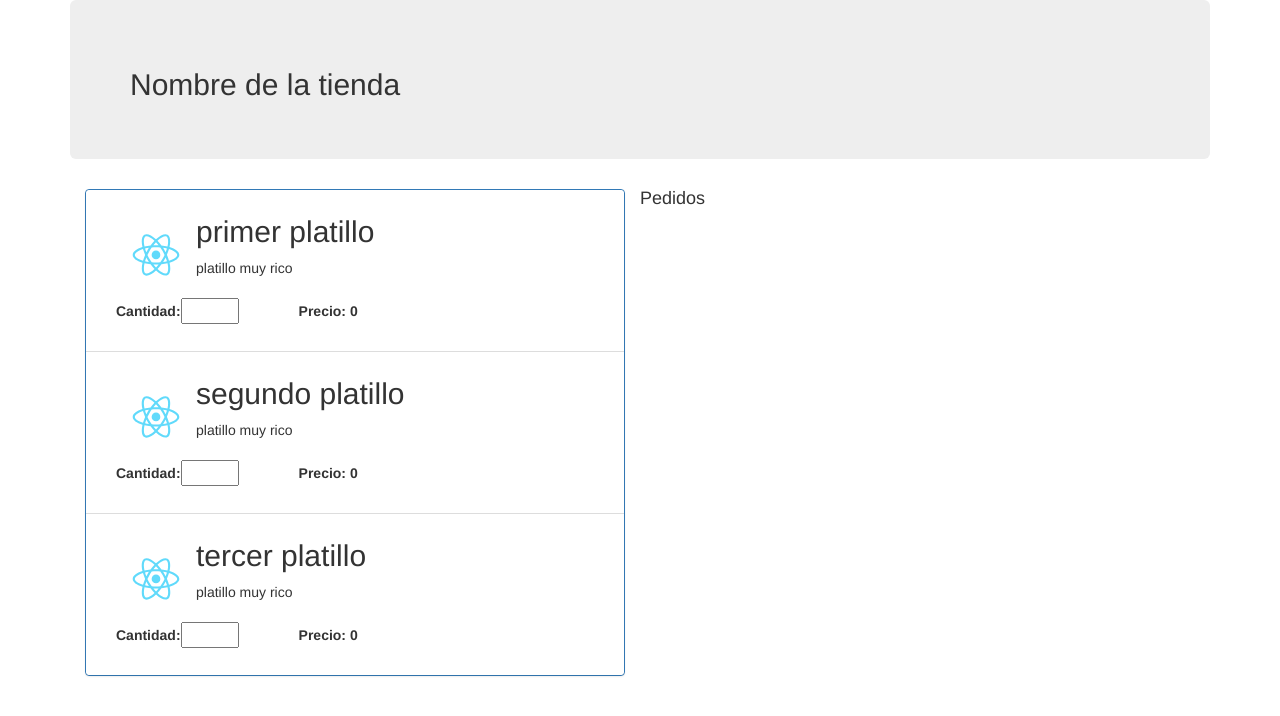
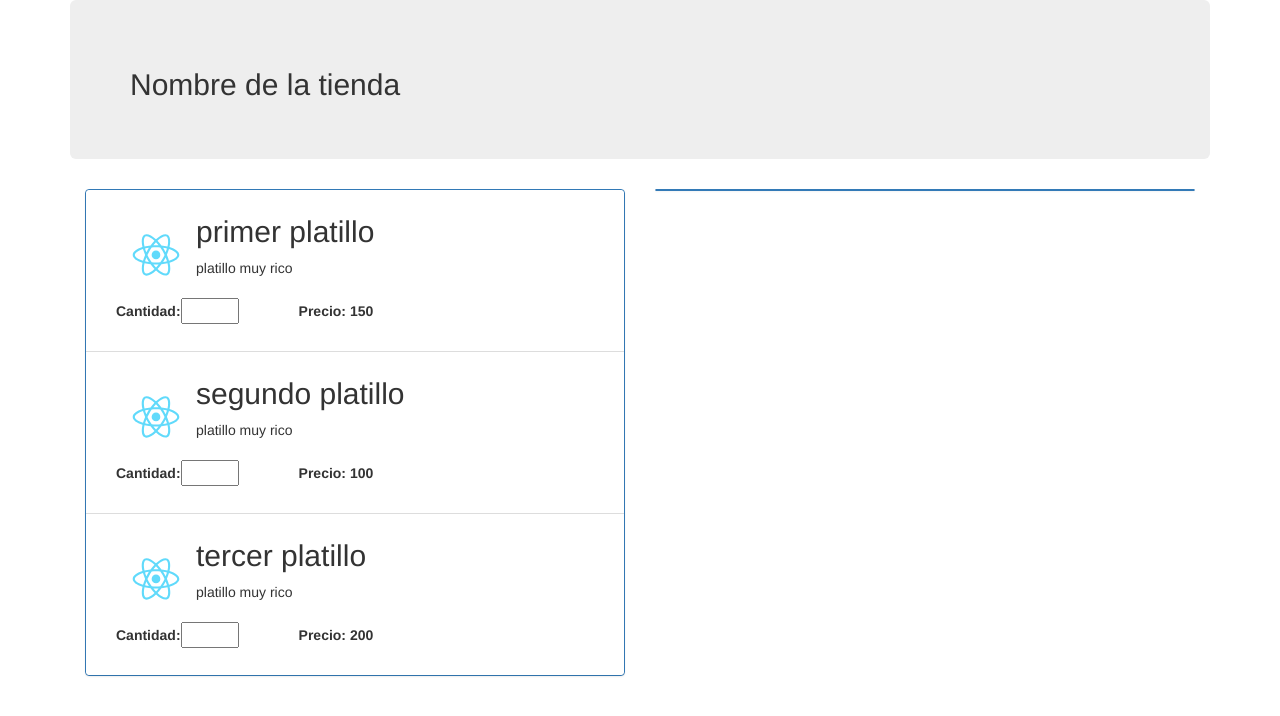
Before and after one commit to CriGacituaFlores/ReactMobx, a React (Create React App) app: page / in a window 1280 px wide. Shown: the top 716 px of the page. Built offline with nearby package versions, Linux system fonts and the light colour scheme; the HTML template or start-up script is replaced by a standard one.

Commit message:
dummy funcionando

```diff
--- a/src/Lienzo.js
+++ b/src/Lienzo.js
@@ -1,5 +1,6 @@
 import React, { Component } from 'react';
 import Platillos from './Platillos';
+import Pedidos from './Pedidos';
 
 class Lienzo extends Component {
   render(){
@@ -9,7 +10,7 @@ class Lienzo extends Component {
           <h2>Nombre de la tienda</h2>
         </div>
         <Platillos/>
-        <h4>Pedidos</h4>
+        <Pedidos/>
       </div>
     )
   }
--- a/src/Ordenar.js
+++ b/src/Ordenar.js
@@ -8,7 +8,7 @@ class Ordenar extends Component {
   }
 
   actualizarCantidad(e){
-    console.log(e);
+    this.props.hacerPedido(this.props.indice, e.target.value);
   }
 
   render(){
--- /dev/null
+++ b/src/Pedidos.js
@@ -0,0 +1,44 @@
+import React, { Component } from 'react';
+import VarTiendaController from './TiendaController';
+import { observer } from 'mobx-react';
+
+class Pedidos extends Component {
+
+  render(){
+
+    let PlatillosPedidos = [];
+
+    const llenar_PlatillosPedidos = VarTiendaController.platillos.forEach(
+      (value,index)=>{
+        if(value.cantidad != 0){
+          PlatillosPedidos.push(
+            <div className="list-group-item" key={index}>
+              <div className="panel-body">
+                <h4>{value.nombre}</h4><br/>
+                <div className="APrecioCantidad">
+                  <span>Cantidad: {value.cantidad}</span>
+                  <span className="PrecioPlatillo">Precio: {value.cantidad * value.precio}</span>
+                </div>
+              </div>
+            </div>
+          );
+        }
+      }
+    )
+
+    return(
+      <div className="container col-md-6">
+        <div>
+          <div className="panel panel-primary">
+            <div className="list-group PedidosMenu">
+              {PlatillosPedidos}
+            </div>
+          </div>
+        </div>
+      </div>
+    )
+  }
+
+}
+
+export default observer(Pedidos);
--- a/src/Platillos.js
+++ b/src/Platillos.js
@@ -16,7 +16,14 @@ class Platillos extends Component {
               <img role="presentation" src={logo} className="ImagenPlatillo"/>
               <h2 className="TitlePlatillo"> { value.nombre } </h2>
               <div className="DescripcionPlatillo">{value.descripcion}</div>
-              <Ordenar precio={value.precio}/>
+              <Ordenar
+                precio={value.precio}
+                indice={index}
+                hacerPedido={(indice_d, event_d)=>{
+                    VarTiendaController.ponerEnLaOrden(indice_d, event_d);
+                  }
+                }
+              />
             </div>
           </div>
         )
--- a/src/TiendaController.js
+++ b/src/TiendaController.js
@@ -6,18 +6,32 @@ class TiendaController {
       platillos: [{
         nombre: "primer platillo",
         descripcion: "platillo muy rico",
-        precio: 0
+        precio: 150,
+        cantidad: 0
       },{
         nombre: "segundo platillo",
         descripcion: "platillo muy rico",
-        precio: 0
+        precio: 100,
+        cantidad: 0
       },{
         nombre: "tercer platillo",
         descripcion: "platillo muy rico",
-        precio: 0
+        precio: 200,
+        cantidad: 0
       }]
     });
   }
+
+  ponerEnLaOrden(indicePlatillo, cantidadPlatillo){
+    this.platillos.forEach(
+      (value,index)=>{
+        if(indicePlatillo === index){
+          this.platillos[index].cantidad = cantidadPlatillo;
+        }
+      }
+    )
+  }
+
 }
 
 var VarTiendaController = new TiendaController();
```
